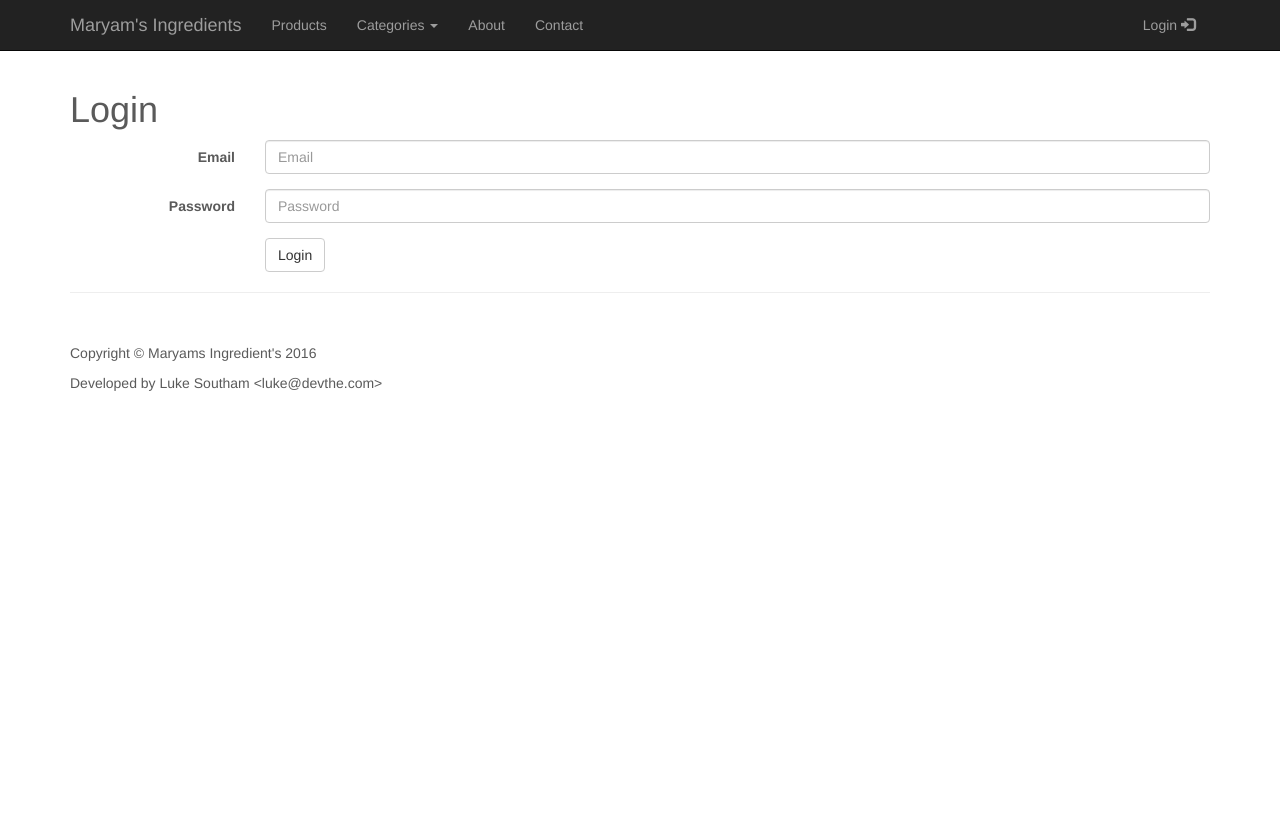
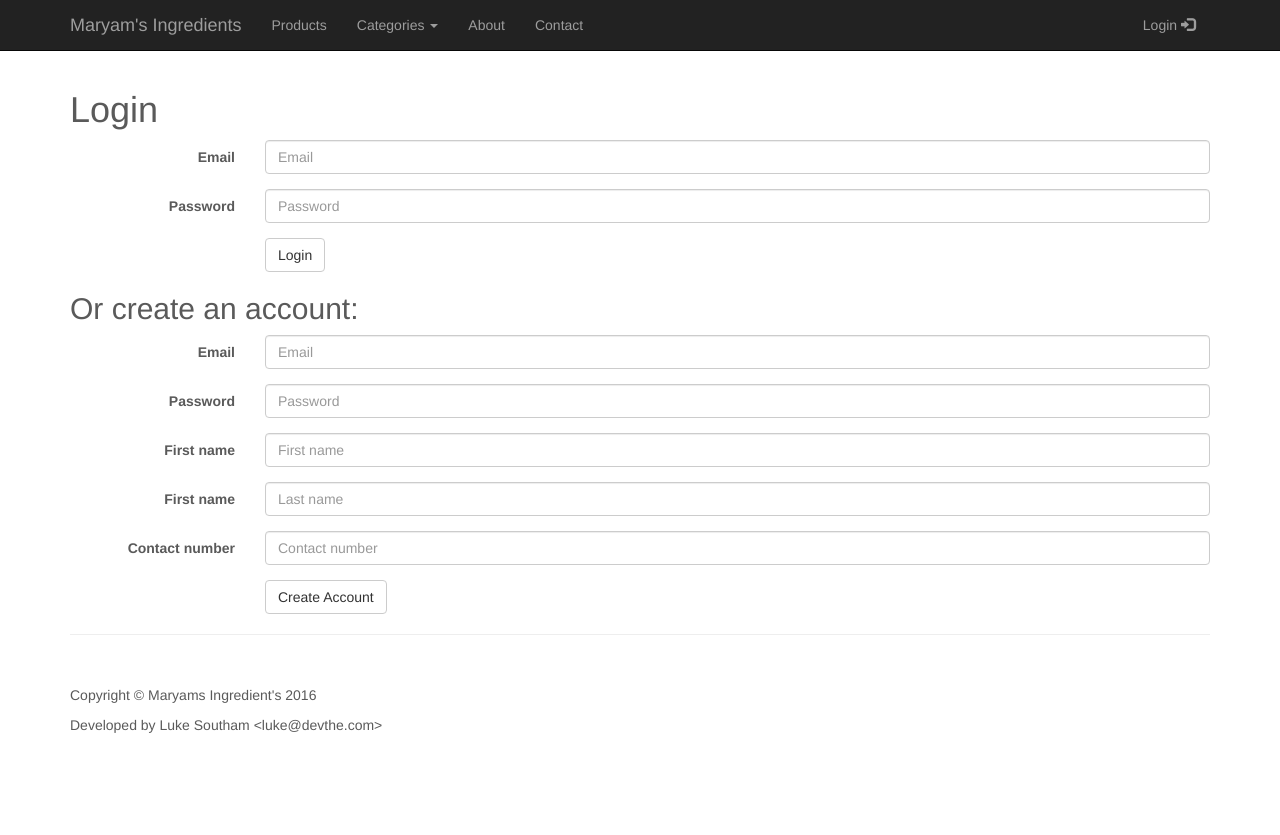
Before and after one commit to stlukey/store.py, a Flask app: page /login in a window 1280 px wide. Before the commit the page ends 391 px from the top, so only its background shows below. Run offline with Flask 2, Linux system fonts and the light colour scheme; data that the repository does not hold is empty; parts of the project's set-up code (start-up, migrations or seed data) failed here and were passed over; some libraries are stand-ins or nearby versions.

Commit message:
Added user registration.

```diff
--- a/app/modules/products/models.py
+++ b/app/modules/products/models.py
@@ -37,6 +37,12 @@ class Category(BaseDocument):
         'name': str
     }
     required_feilds = ['name']
+    indexes = [
+        {
+            'fields': ['name'],
+            'unique': True
+        }
+    ]
 
 
 @conn.register
--- a/app/modules/users/models.py
+++ b/app/modules/users/models.py
@@ -25,6 +25,12 @@ class User(BaseDocument):
         'password',
         'first_name',
         'last_name'
+    ]
+    indexes = [
+        {
+            'fields': ['email'],
+            'unique': True
+        }
     ]
 
 
--- a/app/modules/users/views.py
+++ b/app/modules/users/views.py
@@ -1,9 +1,10 @@
 from urllib.parse import urlparse, urljoin
-from flask import Blueprint, request, render_template, flash, abort, redirect, url_for
+from flask import Blueprint, request, render_template, flash, abort, redirect, url_for, current_app
 from flask_login import login_required, logout_user
 from flask_wtf import FlaskForm
 from wtforms import StringField, PasswordField
 from wtforms.validators import DataRequired
+from passlib.hash import bcrypt
 
 from .user import User
 
@@ -20,12 +21,20 @@ class LoginForm(FlaskForm):
     email = StringField('Email', [DataRequired()])
     password = PasswordField('Password', [DataRequired()])
 
+class RegistraionForm(LoginForm):
+    first_name = StringField('First name', [DataRequired()])
+    last_name = StringField('First name', [DataRequired()])
+
+    contact_num = StringField('Contact number', [DataRequired()])
+
 
 @users.route('/login', methods=['GET', 'POST'])
 def login():
-    form = LoginForm()
-    if not form.validate_on_submit():
-        return render_template('users/login.html', title="Login", form=form)
+    login_form = LoginForm()
+    registraion_form = RegistraionForm()
+    if not login_form.validate_on_submit():
+        return render_template('users/login.html', title="Login",
+                               login_form=login_form, registraion_form=registraion_form)
 
     email = request.form['email']
     password = request.form['password']
@@ -56,3 +65,27 @@ def logout():
         return abort(400)
 
     return redirect(next or url_for('store.index'))
+
+@users.route("/register", methods=['POST'])
+def register():
+    form = RegistraionForm()
+
+    if not form.validate_on_submit():
+        flash("Invalid details.", 'danger')
+        return redirect(url_for('users.login'))
+
+    email = request.form['email']
+    if current_app.db.User.find_one({'email': email}):
+        flash('An account for that email address already exists.', 'danger')
+        return redirect(url_for('users.login'))
+
+    user = current_app.db.User()
+    user.email = email
+    user.password = bcrypt.hash(request.form['password'])
+    user.first_name = request.form['first_name']
+    user.last_name = request.form['last_name']
+    user.contact_num = request.form['contact_num']
+    user.save()
+
+    flash('Account Created.', 'success')
+    return redirect(url_for('users.login'))
--- a/app/templates/users/login.html
+++ b/app/templates/users/login.html
@@ -11,10 +11,21 @@
 
     <h1>Login</h1>
 
-    {% call macros.render_form(form, action_url=url_for('users.login'), action_text='Login',
+    {% call macros.render_form(login_form, action_url=url_for('users.login'), action_text='Login',
                                         class_='login-form form-horizontal') %}
-        {{ macros.render_field(form.email, placeholder='Email', type='email') }}
-        {{ macros.render_field(form.password, placeholder='Password', type='password') }}
+        {{ macros.render_field(login_form.email, placeholder='Email', type='email') }}
+        {{ macros.render_field(login_form.password, placeholder='Password', type='password') }}
+    {% endcall %}
+
+    <h2>Or create an account:</h2>
+
+    {% call macros.render_form(registraion_form, action_url=url_for('users.register'), action_text='Create Account',
+                                        class_='registration-form form-horizontal') %}
+        {{ macros.render_field(registraion_form.email, placeholder='Email', type='email') }}
+        {{ macros.render_field(registraion_form.password, placeholder='Password', type='password') }}
+        {{ macros.render_field(registraion_form.first_name, placeholder='First name', type='text') }}
+        {{ macros.render_field(registraion_form.last_name, placeholder='Last name', type='text') }}
+        {{ macros.render_field(registraion_form.contact_num, placeholder='Contact number', type='tel') }}
     {% endcall %}
 
 
```
